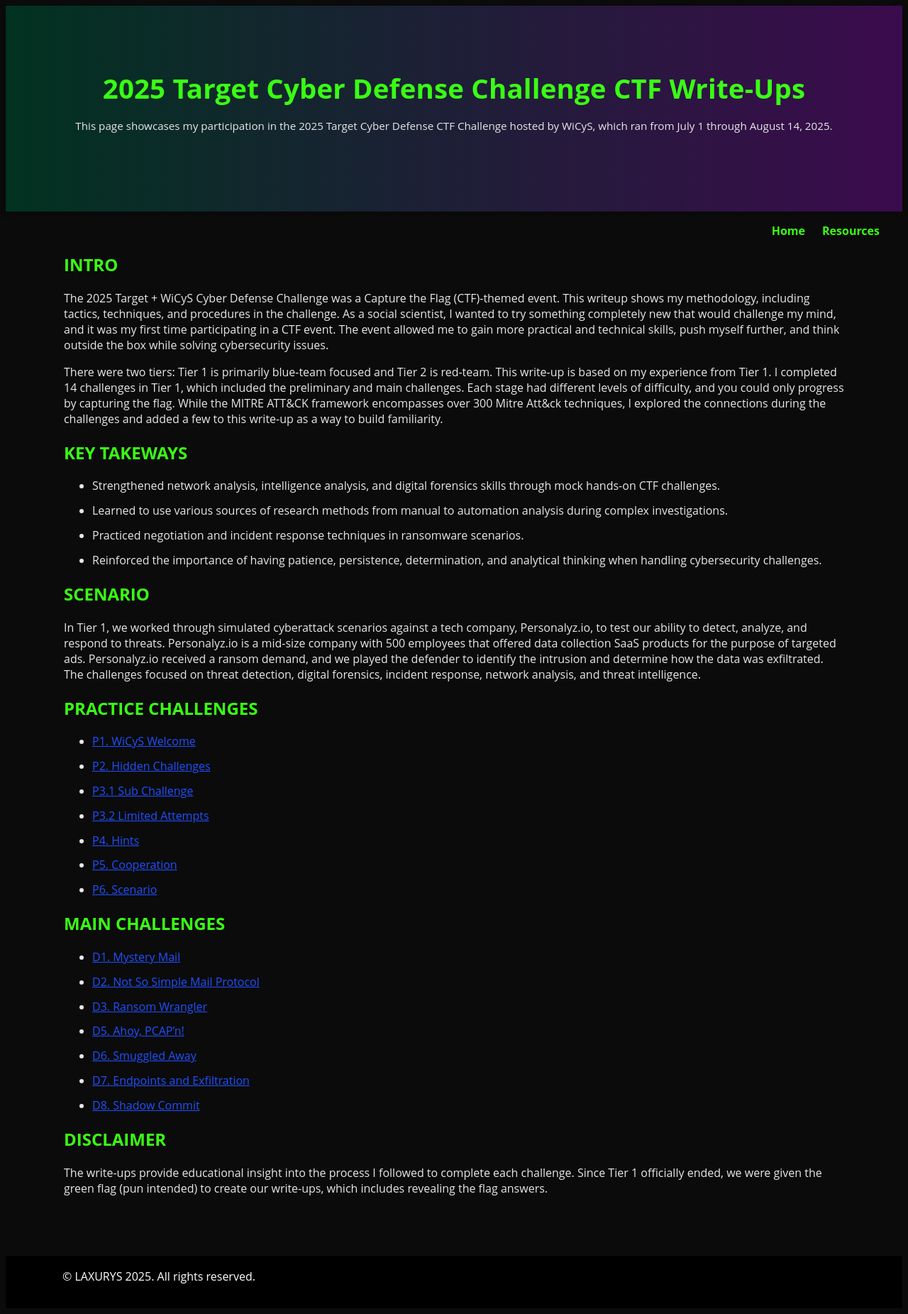
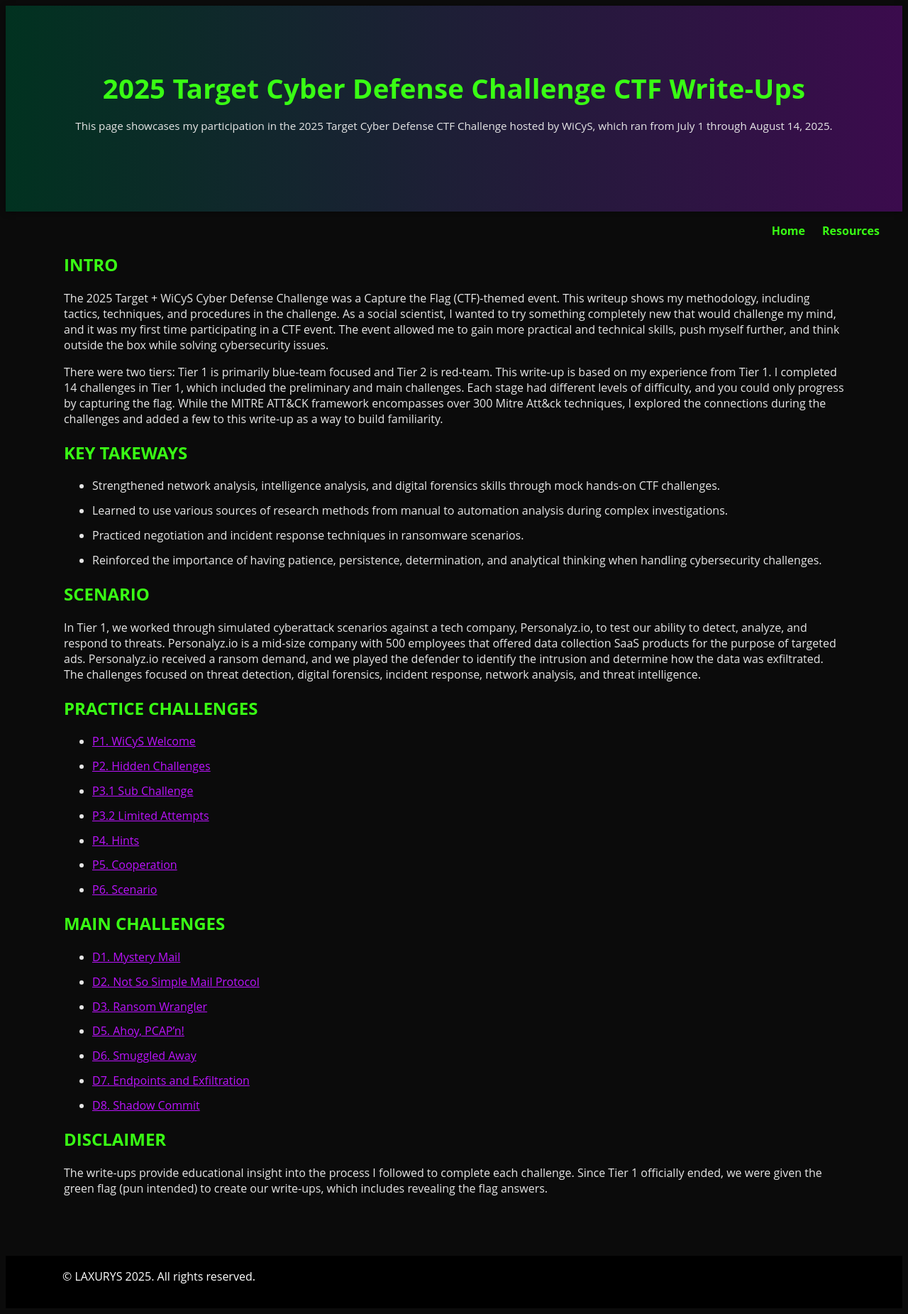
Before and after one commit to glsanclem/2025_wicys_target_ctf, a Jekyll site: the page built from index.md, in a window 1280 px wide. Shown: the whole page at 71% size. Built offline with Jekyll 4.4.1, drawn with Linux system fonts in a browser that asks for light colours.

Commit message:
Update style.css

```diff
--- a/assets/css/style.css
+++ b/assets/css/style.css
@@ -1,5 +1,6 @@
 /* =========================================================
-Hacker Theme Base + Cayman-style Gradient Header Block ========================================================= */
+Hacker Theme Base + Cayman-style Gradient Header Block
+========================================================= */
 
 /* ---------------------- Header Block ---------------------- */
 header, .site-header, .header {
@@ -47,7 +48,7 @@ body {
 
 /* ------------------- Links ------------------------------- */
 a {
- color: #1F51FF; /* neon blue links */
+ color: #BC13FE; /* neon purple links */
 }
 
 /* ------------------- Footer Styling ---------------------- */
```
